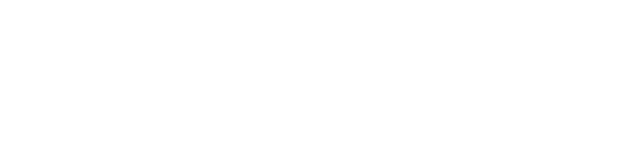
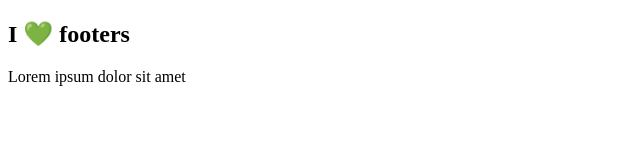
Before and after one commit to diarmuid-murphy/branch-workflow, a plain HTML site: page index.html in a window 1280 px wide. Shown: the whole page, without its empty margins (0-640 px from the left). Drawn offline with Linux system fonts and the light colour scheme.

Commit message:
add footer

```diff
--- a/index.html
+++ b/index.html
@@ -11,5 +11,9 @@
 	<!-- Main -->
 
 	<!-- Footer -->
+	<footer>
+		<h2>I 💚 footers</h2>
+		<p>Lorem ipsum dolor sit amet</p>
+	</footer>
 </body>
 </html>
```
